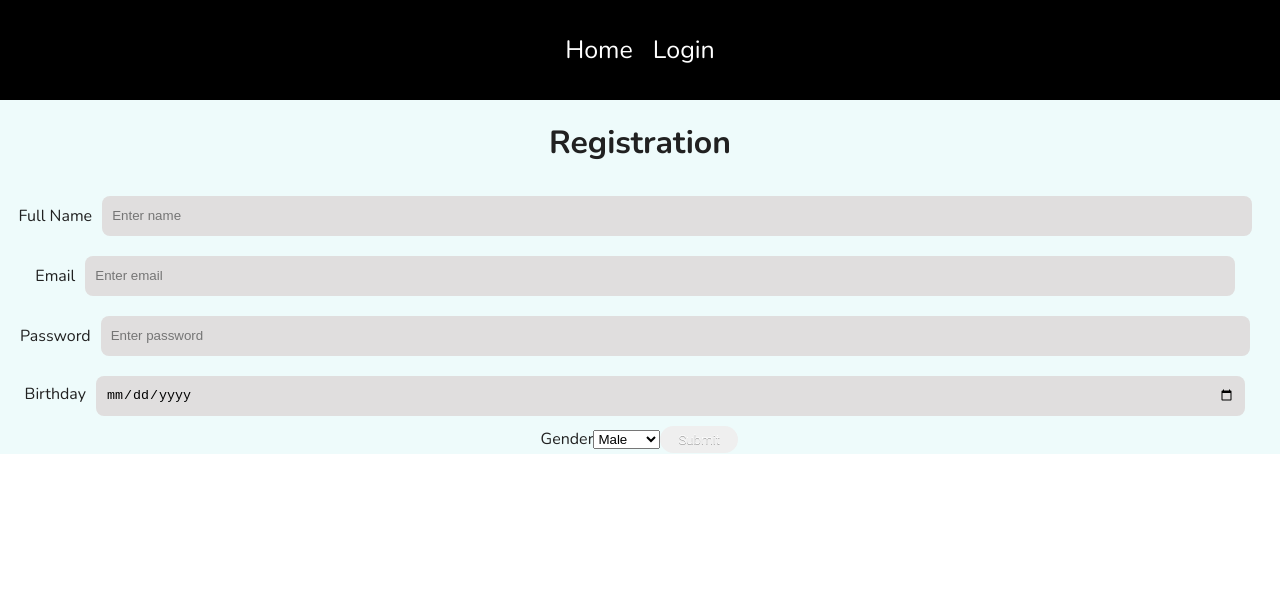
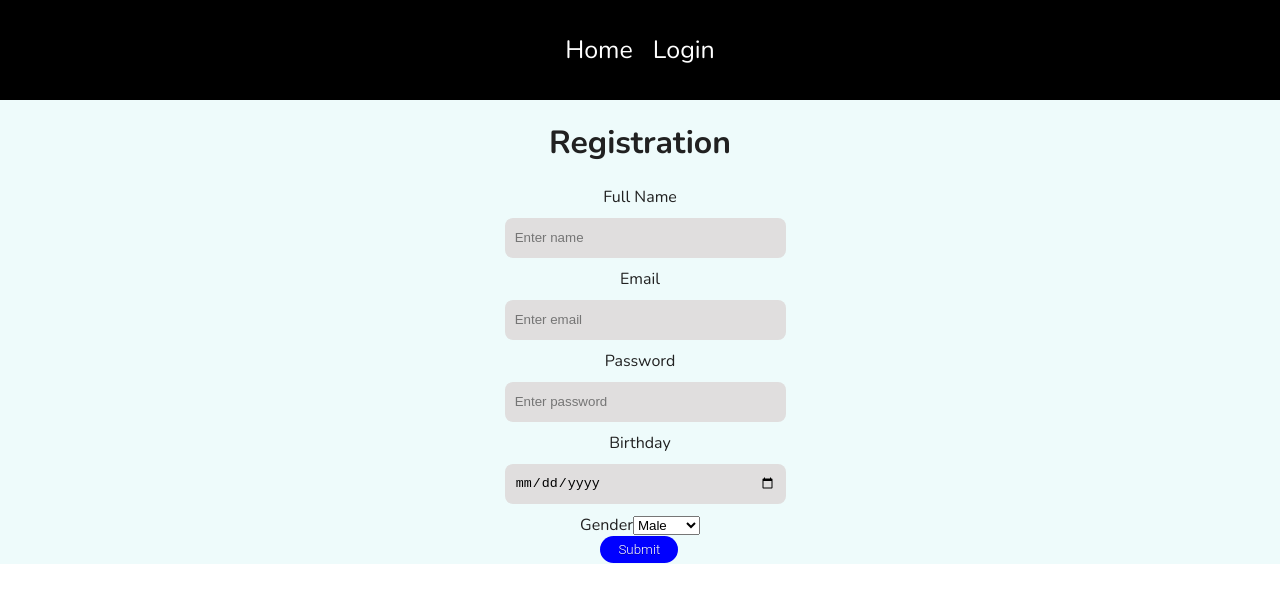
Before and after one commit to jingyu120/crypto-wallet-backend, a React (Create React App) app in the folder client/: page /registration in a window 1280 px wide. Shown: the top 602 px of the page. Built offline with nearby package versions, Linux system fonts and the light colour scheme; no server answers.

Commit message:
update registration layout

```diff
--- a/client/src/authentication/Registration.css
+++ b/client/src/authentication/Registration.css
@@ -0,0 +1,3 @@
+.registration-submit {
+  background-color: blue;
+}
--- a/client/src/authentication/Registration.js
+++ b/client/src/authentication/Registration.js
@@ -28,7 +28,7 @@ export default function Registration() {
   return (
     <div className="form">
       <h1>Registration</h1>
-
+      <div>
         <span className="details">Full Name</span>
         <input
           type="text"
@@ -38,6 +38,8 @@ export default function Registration() {
           }}
           required
         />
+      </div>
+      <div>
         <span className="details">Email</span>
         <input
           type="email"
@@ -47,6 +49,8 @@ export default function Registration() {
           }}
           required
         />
+      </div>
+      <div>
         <span className="details">Password</span>
         <input
           type="password"
@@ -56,6 +60,8 @@ export default function Registration() {
           }}
           required
         />
+      </div>
+      <div>
         <span className="details">Birthday</span>
         <input
           type="date"
@@ -65,6 +71,8 @@ export default function Registration() {
           }}
           required
         />
+      </div>
+      <div>
         <span className="details">Gender</span>
         <select
           value={gender}
@@ -75,7 +83,12 @@ export default function Registration() {
           <option value="Male">Male</option>
           <option value="Female">Female</option>
         </select>
-      <button onClick={submitForm}>Submit</button>
+      </div>
+      <div>
+        <button className="registration-submit" onClick={submitForm}>
+          Submit
+        </button>
+      </div>
     </div>
   );
 }
```
Lines whose indentation alone changed are shown as unchanged.
